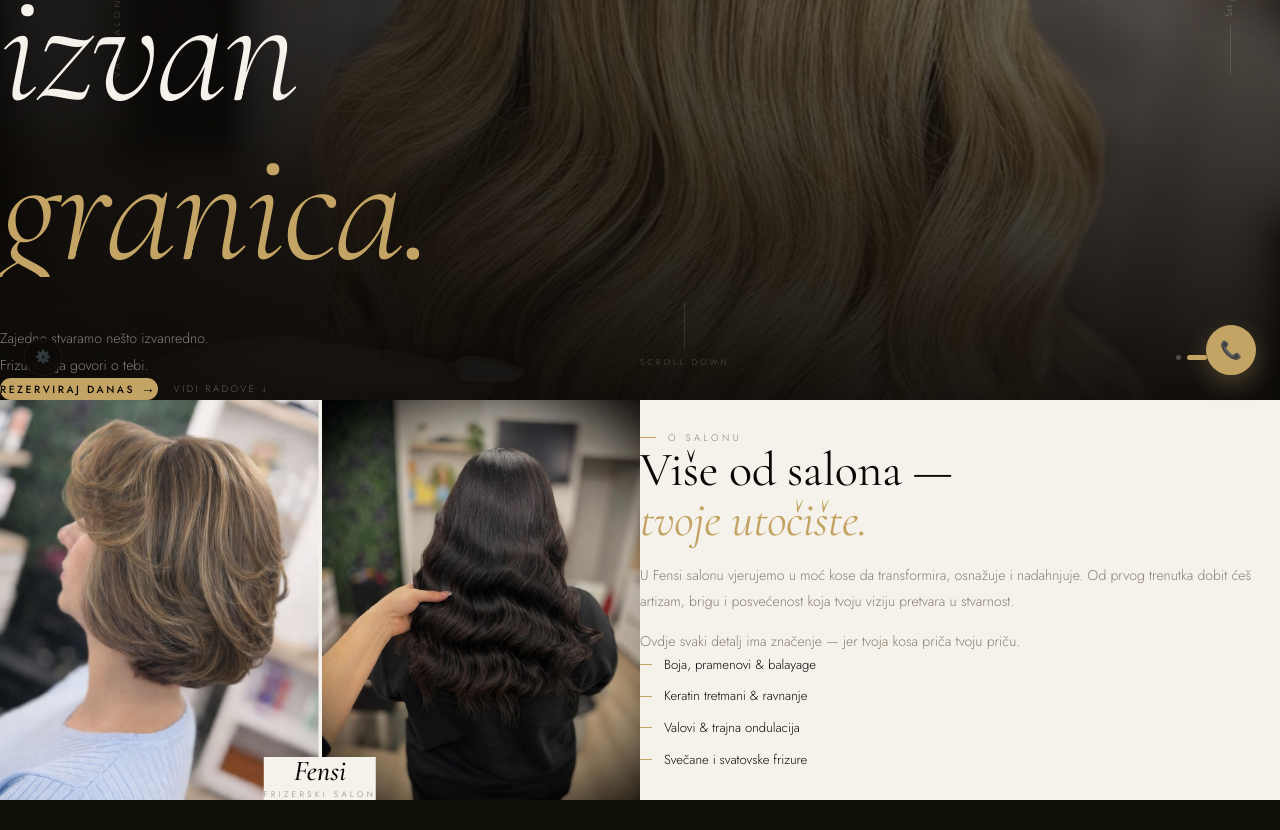
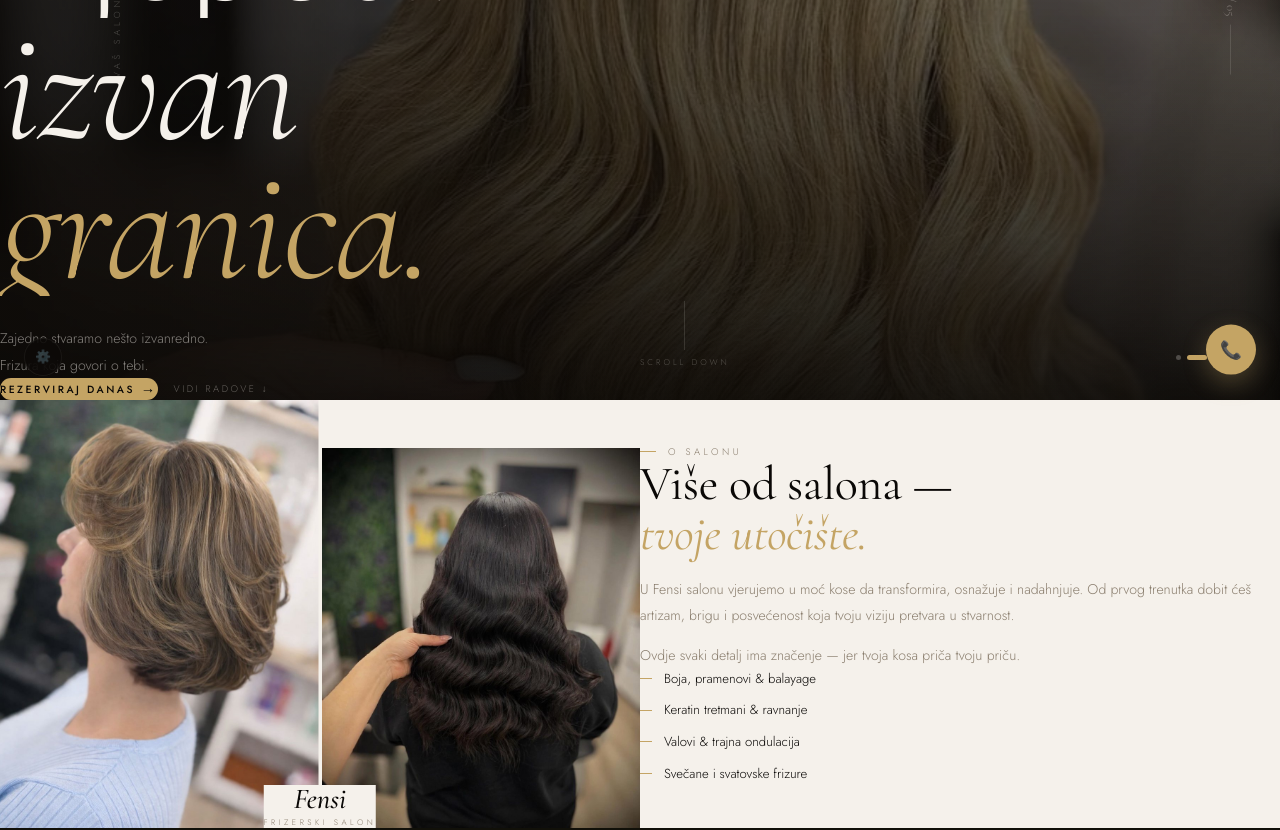
Before and after one commit to lidlcindric-art/fensi-next, a Next.js app: page / in a window 1280 px wide. Shown: the part 400-1230 px from the top of the page. Built offline with nearby package versions, Linux system fonts and the light colour scheme.

Commit message:
fix: tekstovi — hero words vidljivi, gallery hover CSS, radno layout, testimonials centar, about image heights

```diff
--- a/app/globals.css
+++ b/app/globals.css
@@ -124,3 +124,46 @@ html.lenis { height: auto; }
 /* Gallery drag cursor */
 .gallery-drag { cursor: grab; }
 .gallery-drag:active { cursor: grabbing; }
+
+
+/* ─── HERO INITIAL STATES ─────────────────── */
+/* .hw = hero word — initially hidden za GSAP clip reveal */
+.split-word { overflow: hidden; display: block; }
+.hw { display: block; }
+/* Fallback ako GSAP ne učita — tekst je vidljiv */
+.no-gsap .hw { transform: none !important; opacity: 1 !important; }
+.no-gsap .hero-anim { opacity: 1 !important; transform: none !important; }
+.hero-anim { opacity: 0; }
+
+/* ─── GALLERY HOVER ───────────────────────── */
+.gal-overlay { background: rgba(10,8,6,0); transition: background .4s ease; }
+.gal-item:hover .gal-overlay { background: rgba(10,8,6,.6); }
+
+.gal-name {
+  opacity: 0;
+  transform: translateY(12px);
+  transition: opacity .35s ease, transform .35s ease;
+}
+.gal-cta {
+  opacity: 0;
+  transform: translateY(9px);
+  transition: opacity .35s .05s ease, transform .35s .05s ease;
+}
+.gal-item:hover .gal-name { opacity: 1; transform: none; }
+.gal-item:hover .gal-cta  { opacity: 1; transform: none; }
+
+/* ─── SERVICE CARD HOVER ──────────────────── */
+.srv-card:hover img { transform: scale(1.07) !important; }
+
+/* ─── TEXT ALIGNMENT FIXES ────────────────── */
+/* Headings dosljedni */
+.section-eyebrow {
+  display: flex; align-items: center; gap: .7rem;
+  margin-bottom: 1rem;
+}
+.section-eyebrow .el { width: 16px; height: 1px; background: var(--gold); flex-shrink: 0; }
+.section-eyebrow span { font-size: .6rem; letter-spacing: 3.5px; text-transform: uppercase; }
+
+/* Radno grid row */
+.rdn-row { display: flex; justify-content: space-between; align-items: baseline; padding: .85rem 0; border-bottom: 1px solid rgba(14,12,10,.08); }
+.rdn-row:first-child { border-top: 1px solid rgba(14,12,10,.08); }
--- a/app/page.tsx
+++ b/app/page.tsx
@@ -161,10 +161,10 @@ export default function FensiPage() {
       // ── HERO TEXT REVEAL ────────────────────────────
       const heroTl = gsap.timeline({ delay: .1 })
       heroTl
-        .fromTo(heroTagRef.current, { opacity: 0, y: 20 }, { opacity: 1, y: 0, duration: .6, ease: 'power2.out' })
+        .fromTo(heroTagRef.current, { opacity: 0, y: 22 }, { opacity: 1, y: 0, duration: .6, ease: 'power2.out' })
         .fromTo([heroWord1Ref.current, heroWord2Ref.current, heroWord3Ref.current],
-          { yPercent: 120, opacity: 0 },
-          { yPercent: 0, opacity: 1, duration: .9, ease: 'power3.out', stagger: .12 }, '-=.3')
+          { yPercent: 100 },
+          { yPercent: 0, duration: .9, ease: 'power3.out', stagger: .12 }, '-=.3')
         .fromTo(heroSubRef.current, { opacity: 0, y: 20 }, { opacity: 1, y: 0, duration: .6, ease: 'power2.out' }, '-=.4')
         .fromTo(heroCtaRef.current, { opacity: 0, y: 20 }, { opacity: 1, y: 0, duration: .6, ease: 'power2.out' }, '-=.4')
 
@@ -494,23 +494,23 @@ export default function FensiPage() {
 
         {/* Hero content */}
         <div className="relative px-6 md:px-16 pb-16 md:pb-24 w-full max-w-3xl" style={{ zIndex: 2 }}>
-          <div ref={heroTagRef} className="flex items-center gap-3 mb-7" style={{ opacity: 0 }}>
+          <div ref={heroTagRef} className="flex items-center gap-3 mb-7 hero-anim">
             <div style={{ width: '24px', height: '1px', background: 'var(--gold)' }} />
             <span style={{ fontSize: '.58rem', letterSpacing: '3.5px', textTransform: 'uppercase', color: 'var(--gold)' }}>frizerski salon · zagreb</span>
           </div>
           <h1 style={{ fontFamily: "'Cormorant Garamond'", fontWeight: 300, lineHeight: .87, letterSpacing: '-2px', fontSize: 'clamp(4rem,14vw,10rem)' }}>
-            <span className="split-word"><span ref={heroWord1Ref} className="split-word-inner" style={{ opacity: 0, display: 'block' }}>Ljepota</span></span>
+            <span className="split-word"><span ref={heroWord1Ref} className="hw" style={{ display: 'block' }}>Ljepota</span></span>
             <em style={{ fontStyle: 'italic', display: 'block' }}>
-              <span className="split-word"><span ref={heroWord2Ref} className="split-word-inner" style={{ opacity: 0, display: 'block' }}>izvan</span></span>
+              <span className="split-word"><span ref={heroWord2Ref} className="hw" style={{ display: 'block' }}>izvan</span></span>
             </em>
             <span className="split-word" style={{ color: 'var(--gold)' }}>
-              <em><span ref={heroWord3Ref} className="split-word-inner" style={{ opacity: 0, display: 'block', fontStyle: 'italic' }}>granica.</span></em>
+              <em><span ref={heroWord3Ref} className="hw" style={{ display: 'block', fontStyle: 'italic' }}>granica.</span></em>
             </span>
           </h1>
-          <p ref={heroSubRef} style={{ fontSize: '.88rem', color: 'rgba(245,241,235,.5)', lineHeight: '1.9', marginTop: '1.8rem', maxWidth: '340px', opacity: 0 }}>
+          <p ref={heroSubRef} className="hero-anim" style={{ fontSize: '.88rem', color: 'rgba(245,241,235,.5)', lineHeight: '1.9', marginTop: '1.8rem', maxWidth: '340px' }}>
             Zajedno stvaramo nešto izvanredno.<br />Frizura koja govori o tebi.
           </p>
-          <div ref={heroCtaRef} className="flex flex-col sm:flex-row items-start sm:items-center gap-4 mt-9" style={{ opacity: 0 }}>
+          <div ref={heroCtaRef} className="flex flex-col sm:flex-row items-start sm:items-center gap-4 mt-9 hero-anim">
             <button className="magnetic cta-main flex items-center gap-3 px-8 py-4 rounded-full font-medium text-[.65rem] tracking-[2.5px] uppercase transition-all duration-300"
               style={{ background: 'var(--gold)', color: 'var(--black)', border: 'none' }}
               onClick={() => document.getElementById('rezervacija')?.scrollIntoView({ behavior: 'smooth' })}>
@@ -530,12 +530,12 @@ export default function FensiPage() {
       {/* ── ABOUT ────────────────────────────────── */}
       <section id="osalonu" className="grid grid-cols-1 md:grid-cols-2" style={{ background: 'var(--cream)', color: 'var(--black)' }}>
         <div className="relative overflow-hidden" style={{ minHeight: '400px' }}>
-          <div className="grid grid-cols-2 gap-[3px] h-full" style={{ minHeight: '400px' }}>
-            <div className="overflow-hidden relative" data-clip>
-              <Image src="/photos/bob-highlights.jpg" alt="Bob" fill style={{ objectFit: 'cover', objectPosition: 'center 15%' }} data-parallax=".8" sizes="25vw" />
+          <div className="grid grid-cols-2 gap-[3px]" style={{ height: '100%', minHeight: '420px' }}>
+            <div className="overflow-hidden relative" data-clip style={{ minHeight: '380px' }}>
+              <Image src="/photos/bob-highlights.jpg" alt="Bob" fill style={{ objectFit: 'cover', objectPosition: 'center 15%' }} sizes="25vw" />
             </div>
-            <div className="overflow-hidden relative mt-10" data-clip>
-              <Image src="/photos/dark-black-waves.jpg" alt="Tamna kosa" fill style={{ objectFit: 'cover', objectPosition: 'center 20%' }} data-parallax="1.2" sizes="25vw" />
+            <div className="overflow-hidden relative" data-clip style={{ minHeight: '380px', marginTop: '3rem' }}>
+              <Image src="/photos/dark-black-waves.jpg" alt="Tamna kosa" fill style={{ objectFit: 'cover', objectPosition: 'center 20%' }} sizes="25vw" />
             </div>
           </div>
           {/* Logo badge */}
@@ -633,13 +633,9 @@ export default function FensiPage() {
             <div key={g.src} className="gal-item flex-none group" style={{ width: '260px', position: 'relative', overflow: 'hidden', aspectRatio: '3/4', flexShrink: 0 }}>
               <Image src={g.src} alt={g.name} fill style={{ objectFit: 'cover', objectPosition: 'center 15%', transition: 'transform .6s ease', transform: 'scale(1)' }} sizes="260px"
                 className="group-hover:scale-[1.06]" />
-              <div className="absolute inset-0 flex flex-col justify-end p-5 transition-all duration-300" style={{ background: 'rgba(10,8,6,0)', transition: 'background .35s' }}
-                onMouseEnter={e => (e.currentTarget.style.background = 'rgba(10,8,6,.55)' )}
-                onMouseLeave={e => (e.currentTarget.style.background = 'rgba(10,8,6,0)' )}>
-                <div style={{ fontFamily: "'Cormorant Garamond'", fontSize: '1.1rem', color: 'var(--cream)', opacity: 0, transform: 'translateY(10px)', transition: 'all .35s' }}
-                  className="gal-name">{g.name}</div>
-                <div style={{ fontSize: '.55rem', letterSpacing: '2px', textTransform: 'uppercase', color: 'var(--gold)', opacity: 0, transform: 'translateY(8px)', transition: 'all .35s .05s' }}
-                  className="gal-cta">dobij ovaj look →</div>
+              <div className="gal-overlay absolute inset-0 flex flex-col justify-end p-5">
+                <div className="gal-name" style={{ fontFamily: "'Cormorant Garamond'", fontSize: '1.15rem', color: 'var(--cream)', fontWeight: 500 }}>{g.name}</div>
+                <div className="gal-cta" style={{ fontSize: '.55rem', letterSpacing: '2px', textTransform: 'uppercase', color: 'var(--gold)', marginTop: '.3rem' }}>dobij ovaj look →</div>
               </div>
             </div>
           ))}
@@ -654,8 +650,8 @@ export default function FensiPage() {
           <div style={{ width: '16px', height: '1px', background: 'var(--gold)' }} />
         </div>
         <div className="max-w-2xl mx-auto" data-reveal="up" data-d="1">
-          <p style={{ fontFamily: "'Cormorant Garamond'", fontStyle: 'italic', fontSize: 'clamp(1.4rem,4vw,2.1rem)', fontWeight: 300, color: 'var(--cream)', lineHeight: '1.45', letterSpacing: '-.2px', transition: 'opacity .5s' }}>
-            "{TESTI[testiIdx].q}"
+          <p style={{ fontFamily: "'Cormorant Garamond'", fontStyle: 'italic', fontSize: 'clamp(1.3rem,3.5vw,2rem)', fontWeight: 300, color: 'var(--cream)', lineHeight: '1.55', letterSpacing: '-.1px', transition: 'opacity .5s', textAlign: 'center', maxWidth: '640px', margin: '0 auto' }}>
+            &#x201E;{TESTI[testiIdx].q}&#x201C;
           </p>
           <div style={{ fontSize: '.65rem', letterSpacing: '3px', textTransform: 'uppercase', color: 'var(--gold)', marginTop: '1.5rem' }}>— {TESTI[testiIdx].a}</div>
         </div>
@@ -679,9 +675,12 @@ export default function FensiPage() {
           {[1,2,3,4,5,6,0].map(d => {
             const r = RADNO[d]; const isT = d === new Date().getDay()
             return (
-              <div key={d} className="flex justify-between items-center py-3 border-b border-t-0" style={{ borderColor: 'rgba(14,12,10,.08)', ...(d === 1 ? { borderTop: '1px solid rgba(14,12,10,.08)' } : {}) }}>
-                <span style={{ fontSize: '.75rem', letterSpacing: '1px', color: isT ? 'var(--gold)' : 'var(--muted)', fontWeight: isT ? 500 : 300 }}>{DAY_NAMES[d]}</span>
-                <span style={{ fontFamily: "'Cormorant Garamond'", fontSize: '1rem', color: isT ? 'var(--gold)' : r ? 'var(--black)' : 'var(--sand)', fontStyle: r ? 'normal' : 'italic' }}>
+              <div key={d} className="rdn-row">
+                <span style={{ fontSize: '.78rem', letterSpacing: '1px', color: isT ? 'var(--gold)' : 'var(--muted)', fontWeight: isT ? 500 : 400, display: 'flex', alignItems: 'center', gap: '.5rem' }}>
+                  {DAY_NAMES[d]}
+                  {isT && <span style={{ width: '6px', height: '6px', borderRadius: '50%', background: 'var(--gold)', display: 'inline-block' }} />}
+                </span>
+                <span style={{ fontFamily: "'Cormorant Garamond'", fontSize: '1.05rem', color: isT ? 'var(--gold)' : r ? 'var(--black)' : 'var(--sand)', fontStyle: r ? 'normal' : 'italic', letterSpacing: '.3px' }}>
                   {r ? r.disp : 'Zatvoreno'}
                 </span>
               </div>
@@ -829,7 +828,7 @@ export default function FensiPage() {
       </section>
 
       {/* ── FOOTER ───────────────────────────────── */}
-      <footer style={{ background: 'var(--black)', borderTop: '1px solid rgba(245,241,235,.06)', padding: '2rem 2rem' }} className="flex flex-col md:flex-row gap-4 items-center md:items-start justify-between md:px-16 text-center md:text-left">
+      <footer style={{ background: 'var(--black)', borderTop: '1px solid rgba(245,241,235,.06)', padding: '2rem 2rem' }} className="flex flex-col md:flex-row gap-3 items-center justify-between md:px-16 text-center">
         <div style={{ fontFamily: "'Cormorant Garamond'", fontStyle: 'italic', fontSize: '1.1rem', color: 'rgba(245,241,235,.4)' }}>Fensi · frizerski salon</div>
         <div style={{ fontSize: '.6rem', color: 'rgba(245,241,235,.2)', letterSpacing: '.5px', lineHeight: '1.7' }}>© 2025 Đurđica Pleić · Šenova 7, Zagreb · 091 891 7760</div>
         <div className="flex gap-5 flex-wrap justify-center">
@@ -903,10 +902,8 @@ export default function FensiPage() {
         @keyframes fabF { 0%,100% { transform:translateY(0) } 50% { transform:translateY(-5px) } }
         .srv-scroll::-webkit-scrollbar { display:none }
         .gallery-drag::-webkit-scrollbar { display:none }
-        .group:hover img { transform: scale(1.06) !important; }
-        .group:hover .gal-name { opacity:1 !important; transform:none !important; }
-        .group:hover .gal-cta { opacity:1 !important; transform:none !important; }
-        .gal-name, .gal-cta { transition: all .35s; }
+        .srv-scroll { cursor: grab; }
+        .srv-scroll:active { cursor: grabbing; }
         [data-d="1"] { transition-delay:.12s }
         [data-d="2"] { transition-delay:.24s }
         [data-d="3"] { transition-delay:.36s }
```
